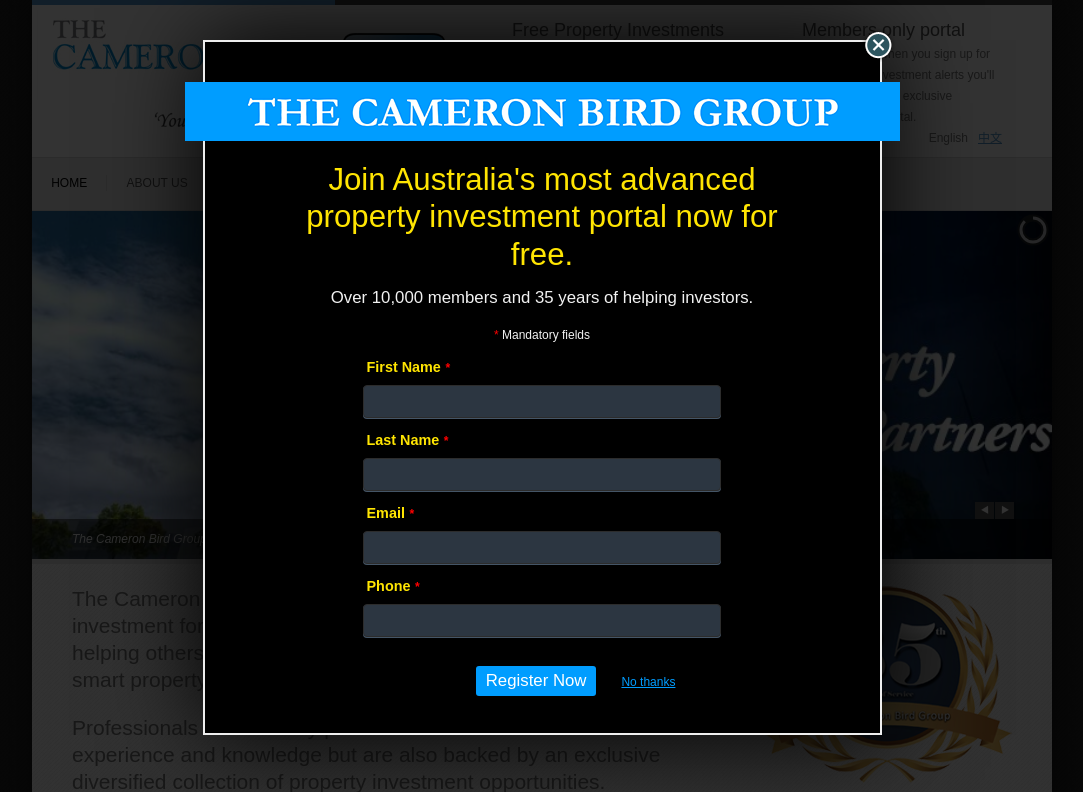
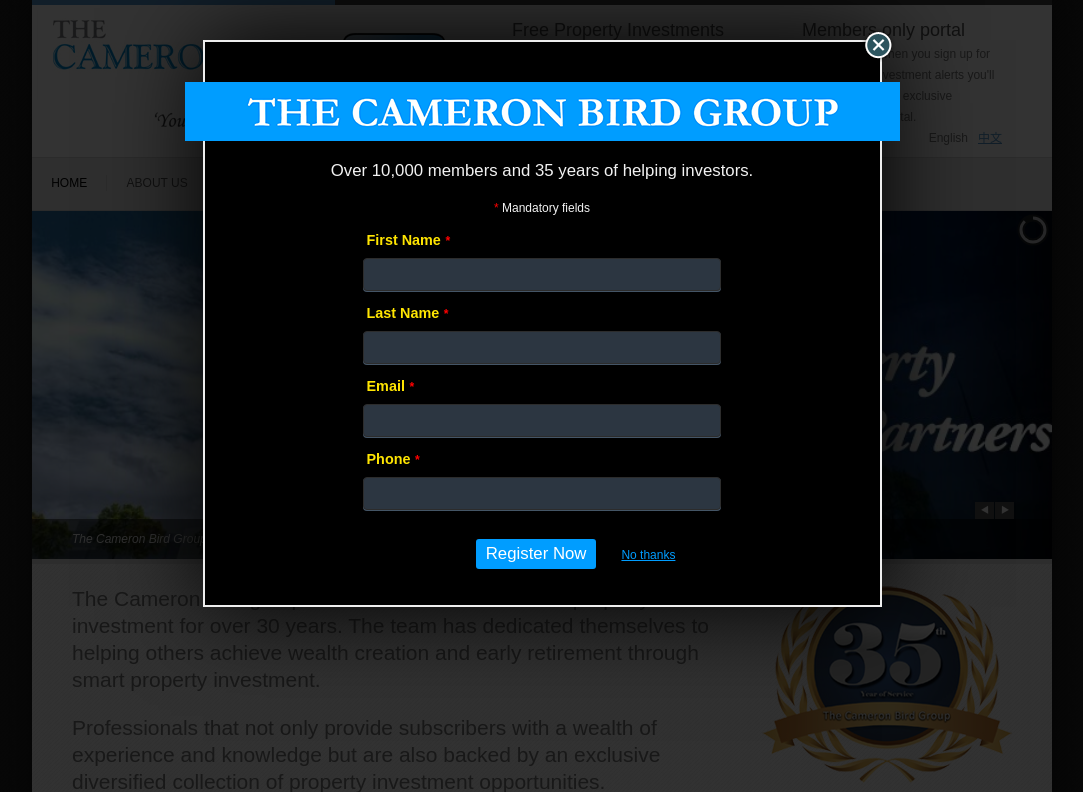
Before and after one commit to kymdusting/cameronbird, a PHP site: page /index.php in a window 1280 px wide. Shown: the top 792 px of the page, without its empty margins (98-1181 px from the left). Run offline with PHP 8.4, Linux system fonts and the light colour scheme; some web fonts are replaced.

Commit message:
Content update

```diff
--- a/includes/tpl_header.php
+++ b/includes/tpl_header.php
@@ -71,7 +71,7 @@
 <?php if ($title == 'Home') { ?>
     <div class="simple_overlay" id="mies1">
         <h1><img alt="The Cameron Bird Group" src="images/cbird-text.png" /></h1>
-        <h2>Join Australia's most advanced property investment portal now for free.</h2>
+        <!-- <h2>Join Australia's most advanced property investment portal now for free.</h2> -->
         <p>Over 10,000 members and 35 years of helping investors.</p>
         <p class="mandatory"><span>*</span> Mandatory fields</span></p>
         <form action="<?=$_SERVER['PHP_SELF']; ?>" method="get">
```
